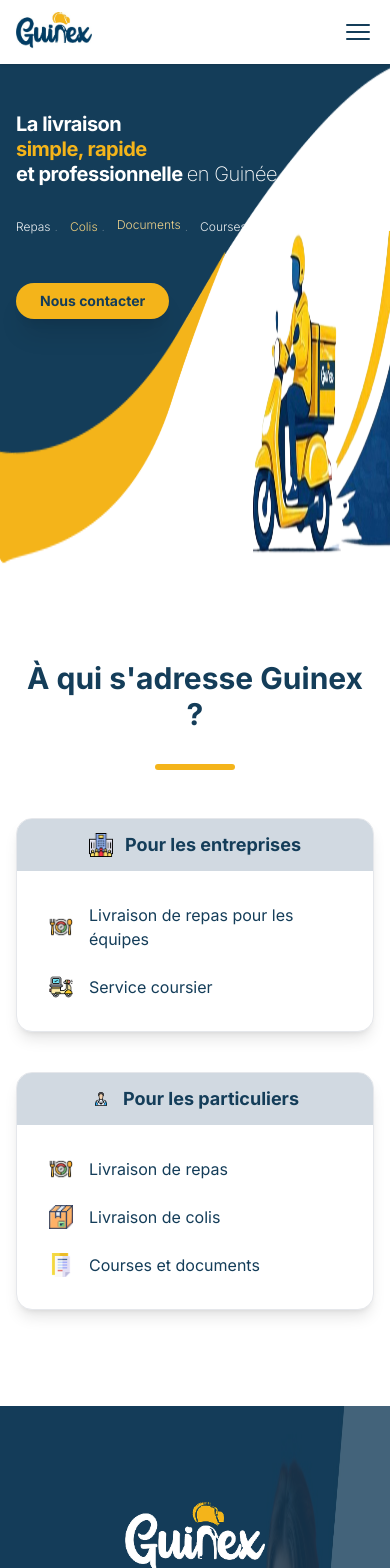
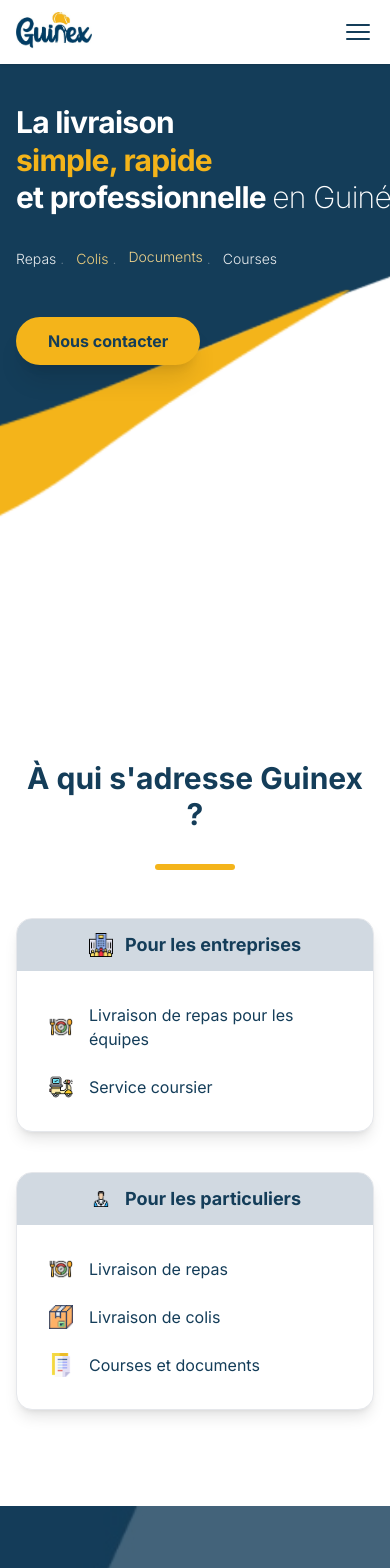
Before and after one commit to Guinex-official/Guinex, a Next.js app: page / in a window 390 px wide. Shown: the top 1568 px of the page. Built offline with nearby package versions, Linux system fonts and the light colour scheme.

Commit message:
fix(ui): improve background responsiveness and mobile hero design
Optimized background images with object-cover to prevent distortion on mobile. Enhanced Hero section typography and spacing for better mobile experience. Adjusted service icon sizes for consistency.

```diff
--- a/src/components/Footer.tsx
+++ b/src/components/Footer.tsx
@@ -67,7 +67,7 @@
                     src="/images/shared/backgroundfooter.png"
                     alt="Support"
                     layout="fill"
-                    objectFit="fill"
+                    objectFit="cover"
                     objectPosition="right bottom"
                 />
             </div>
--- a/src/components/Hero.tsx
+++ b/src/components/Hero.tsx
@@ -50,7 +50,7 @@
     }, []);
 
     return (
-        <section className="relative w-full h-[500px] md:h-[700px] flex items-center overflow-hidden" suppressHydrationWarning>
+        <section className="relative w-full h-[600px] md:h-[700px] flex items-center overflow-hidden" suppressHydrationWarning>
             {/* Background Image Optimized */}
             <div className="absolute inset-0 z-0" suppressHydrationWarning>
                 <Image
@@ -58,20 +58,20 @@
                     alt="Background Hero"
                     fill
                     priority
-                    className="object-fill"
+                    className="object-cover"
                 />
             </div>
 
             {/* Content */}
-            <div className="container mx-auto max-w-7xl px-4 z-10 relative h-full flex items-start pt-12 md:items-center md:pt-0" suppressHydrationWarning>
-                <div className="max-w-3xl text-white mb-20 md:mb-72" suppressHydrationWarning>
-                    <h1 className="text-xl sm:text-4xl md:text-5xl lg:text-6xl font-bold leading-tight mb-8 tracking-tight">
+            <div className="container mx-auto max-w-7xl px-4 z-10 relative h-full flex items-start pt-10 md:items-center md:pt-0" suppressHydrationWarning>
+                <div className="max-w-3xl text-white mb-8 md:mb-40" suppressHydrationWarning>
+                    <h1 className="text-3xl sm:text-4xl md:text-5xl lg:text-6xl font-bold leading-tight mb-8 tracking-tight">
                         <span className="block md:inline text-white">La livraison </span>
                         <span className="block md:inline text-[#F4B41A]">simple, rapide</span>{" "}
                         <span className="block md:inline whitespace-nowrap text-white">et professionnelle <span className="font-extralight text-white">en Guinée</span></span>
                     </h1>
 
-                    <div className="flex flex-wrap items-center gap-x-2 text-xs sm:text-lg md:text-xl lg:text-2xl mb-12 md:mb-16 font-light max-w-xl" suppressHydrationWarning>
+                    <div className="flex flex-wrap items-center gap-x-2 text-sm sm:text-lg md:text-xl lg:text-2xl mb-12 md:mb-16 font-light max-w-xl" suppressHydrationWarning>
                         {services.map((service, index) => (
                             <div key={service} className="flex items-center">
                                 <span
@@ -104,7 +104,7 @@
 
                     <button
                         onClick={() => setIsModalOpen(true)}
-                        className="inline-block bg-[#F4B41A] text-[#143D59] font-bold py-2 px-6 md:py-4 md:px-10 rounded-full shadow-xl hover:bg-yellow-400 transition-all transform hover:-translate-y-1 active:scale-95 text-sm md:text-lg"
+                        className="inline-block bg-[#F4B41A] text-[#143D59] font-bold py-3 px-8 md:py-4 md:px-10 rounded-full shadow-xl hover:bg-yellow-400 transition-all transform hover:-translate-y-1 active:scale-95 text-base md:text-lg"
                     >
                         Nous contacter
                     </button>
--- a/src/components/Services.tsx
+++ b/src/components/Services.tsx
@@ -44,7 +44,7 @@
                     <div className="bg-white rounded-2xl shadow-lg border border-gray-200 overflow-hidden flex flex-col hover:shadow-xl transition-shadow">
                         {/* Card Header */}
                         <div className="bg-[#D1D9E1] py-3 px-6 text-center flex items-center justify-center space-x-3">
-                            <Image src="/images/icons/manicon.png" width={20} height={20} alt="icon" className="w-5 h-5 object-contain" />
+                            <Image src="/images/icons/manicon.png" width={24} height={24} alt="icon" className="w-6 h-6 object-contain" />
                             <h3 className="text-lg md:text-xl font-bold text-[#143D59]">
                                 Pour les particuliers
                             </h3>
```
